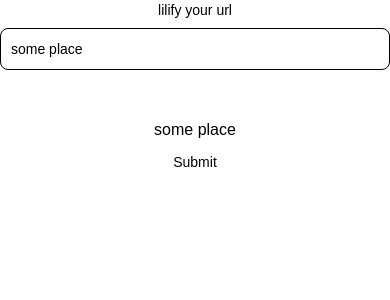
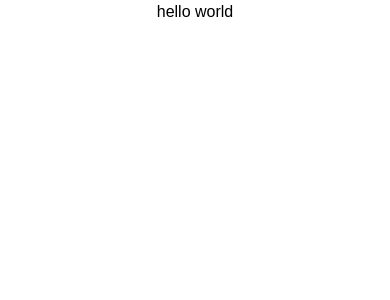
Before and after one commit to Anthony-Carmona/little_url_client, a React (Create React App) app: page /1 in a window 390 px wide. Shown: the top 300 px of the page. Built offline with nearby package versions, Linux system fonts and the light colour scheme.

Commit message:
added router

```diff
--- a/package.json
+++ b/package.json
@@ -11,6 +11,7 @@
     "postcss-cli": "^10.1.0",
     "react": "^18.2.0",
     "react-dom": "^18.2.0",
+    "react-router-dom": "^6.20.1",
     "react-scripts": "5.0.1",
     "tailwindcss": "^3.3.5",
     "web-vitals": "^2.1.4"
--- a/src/App.js
+++ b/src/App.js
@@ -1,27 +1,30 @@
-import logo from './logo.svg';
 import './App.css';
-import './components/Profile'
-import Profile from './components/Profile';
 import UrlShortener from './components/UrlShortener';
+import RedirectToSite from './components/RedirectToSite';
+import {
+  BrowserRouter as Router,
+  Routes,
+  Route,
+  Link
+} from "react-router-dom";
+
 
 function App() {
   return (
     <div className="App">
-
-{/* <form>
-    <div class="grid gap-6 mb-6 md:grid-cols-2">
-    <div class="mb-6">
-        <label for="url" class="block mb-2 text-sm font-medium text-gray-900 dark:text-white">lilify your url</label>
-        <input type="url" id="password" class="bg-gray-50 border border-gray-300 text-gray-900 text-sm rounded-lg focus:ring-blue-500 focus:border-blue-500 block w-full p-2.5 dark:bg-gray-700 dark:border-gray-600 dark:placeholder-gray-400 dark:text-white dark:focus:ring-blue-500 dark:focus:border-blue-500" required/>
-    </div>
-    </div>
-
-    <button type="submit" class="text-white bg-blue-700 hover:bg-blue-800 focus:ring-4 focus:outline-none focus:ring-blue-300 font-medium rounded-lg text-sm w-full sm:w-auto px-5 py-2.5 text-center dark:bg-blue-600 dark:hover:bg-blue-700 dark:focus:ring-blue-800">Submit</button>
-</form> */}
-      <UrlShortener/>
-
+      <Router>
+        <Routes>
+          <Route path="/" element={<UrlShortener/>} />
+          <Route path="/:site_code" element={<RedirectToSite/>} />
+        </Routes>
+      </Router>
     </div>
   );
 }
 
+// function routers_router() {
+//   let { sub_directory } = useParams();
+//   return <UrlShortener />;
+// }
+
 export default App;
--- a/src/components/Profile.jsx
+++ /dev/null
@@ -1,8 +0,0 @@
-export default function Profile() {
-    return (
-      <img
-        src="https://i.imgur.com/MK3eW3Am.jpg"
-        alt="Katherine Johnson"
-      />
-    )
-  }
--- /dev/null
+++ b/src/components/RedirectToSite.jsx
@@ -0,0 +1,10 @@
+import { useState, useEffect } from "react"
+import axios from "axios"
+
+export default function RedirectToSite() {
+    return (
+    <div>
+        hello world
+    </div>
+    )
+}
--- a/src/components/UrlShortener.jsx
+++ b/src/components/UrlShortener.jsx
@@ -3,7 +3,9 @@ import axios from "axios"
 
 export default function UrlShortener() {
 
-    const [url, setUrl] = useState("some place")
+    const [url, setUrl] = useState("")
+
+    let [little_url, set_little_url] = useState()
 
     function handleChange(e) {
       setUrl(e.target.value)
@@ -13,6 +15,10 @@ export default function UrlShortener() {
       axios.post(
         'http://localhost:3000/sites',
         { long_url: url }
+      ).then(
+        (data) => {
+          set_little_url(window.location.href + data.data.little_url)
+        }
       )
     }
 
@@ -20,13 +26,20 @@ export default function UrlShortener() {
     <div>
     <div class="grid gap-6 mb-6 md:grid-cols-2">
     <div class="mb-6">
-        <label for="url" class="block mb-2 text-sm font-medium text-gray-900 dark:text-white">lilify your url</label>
+        <label for="url" class="block mb-2 text-sm font-medium text-gray-900 dark:text-white">litify your url</label>
         <input type="text" id="url" value={url} onChange={handleChange} class="bg-gray-50 border border-gray-300 text-gray-900 text-sm rounded-lg focus:ring-blue-500 focus:border-blue-500 block w-full p-2.5 dark:bg-gray-700 dark:border-gray-600 dark:placeholder-gray-400 dark:text-white dark:focus:ring-blue-500 dark:focus:border-blue-500" required/>
+        <button onClick={ handleSubmit } class="text-white bg-blue-700 hover:bg-blue-800 focus:ring-4 focus:outline-none focus:ring-blue-300 font-medium rounded-lg text-sm w-full sm:w-auto px-5 py-2.5 text-center dark:bg-blue-600 dark:hover:bg-blue-700 dark:focus:ring-blue-800">Submit</button>
     </div>
+    { little_url &&
+      <div>
+        your little_url: {little_url}
+      </div>
+    }
     </div>
+
     {url}
 
-    <button onClick={ handleSubmit } class="text-white bg-blue-700 hover:bg-blue-800 focus:ring-4 focus:outline-none focus:ring-blue-300 font-medium rounded-lg text-sm w-full sm:w-auto px-5 py-2.5 text-center dark:bg-blue-600 dark:hover:bg-blue-700 dark:focus:ring-blue-800">Submit</button>
+
 </div>
     )
   }
```
Also changed, not shown: 1 other file (tests, documents, lock files or other folders).
